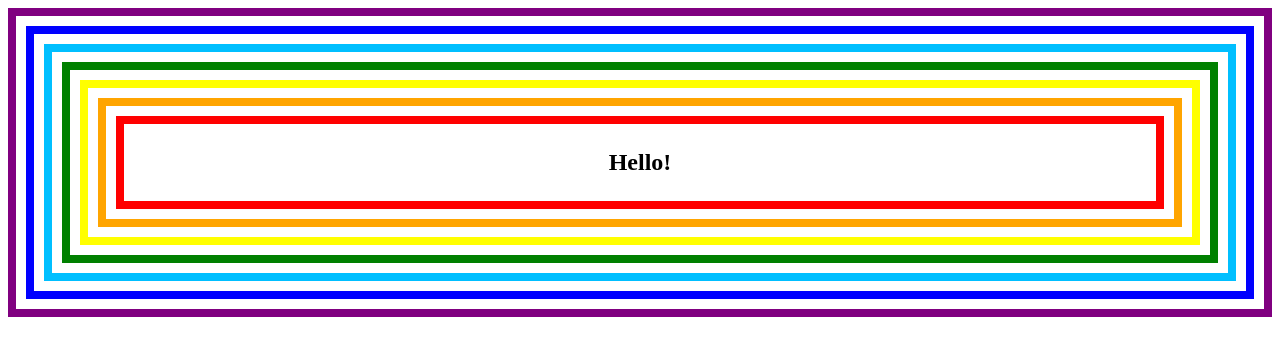
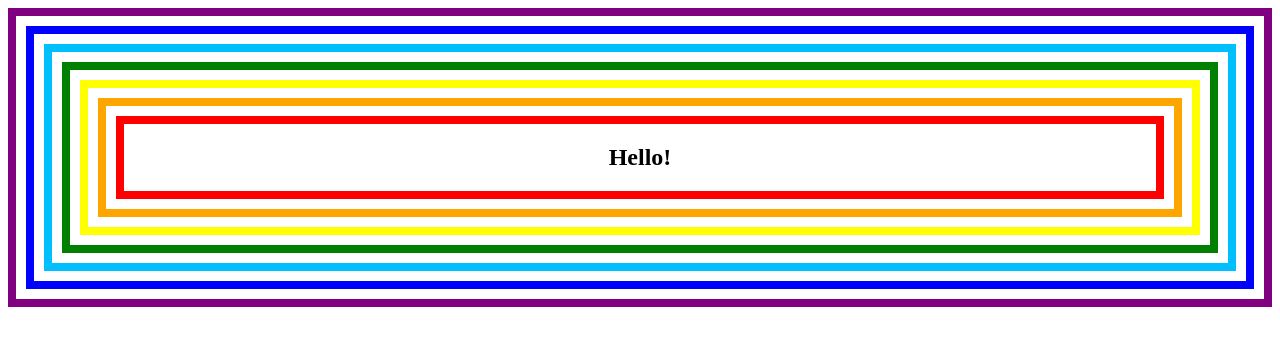
Before and after one commit to dicoun/FD3-Dicoun, a React app in the folder RainbowFrame/: page / in a window 1280 px wide. Built offline with nearby package versions, Linux system fonts and the light colour scheme.

Commit message:
correction

```diff
--- a/RainbowFrame/App.js
+++ b/RainbowFrame/App.js
@@ -6,22 +6,8 @@ import ReactDOM from 'react-dom';
 import RainbowFrame from './components/RainbowFrame';
 
 let colors = ['red','orange', 'yellow','green', '#00BFFF', 'blue', 'purple'];
-let count = 0;
-let Frame = '';
-
-colors.forEach(color =>
-{
-    if(!count){
-        Frame = <RainbowFrame color={color}><div className='firstFrame'>Hello!</div></RainbowFrame>;
-    }
-    else{
-        Frame = <RainbowFrame color={color}>{Frame}</RainbowFrame>;
-    }
-    count++;
-});
-
 
 ReactDOM.render(
-    <div>{Frame}</div>,
+    <RainbowFrame colors={colors}>Hello!</RainbowFrame>,
     document.getElementById('container')
 );
--- a/RainbowFrame/components/RainbowFrame.css
+++ b/RainbowFrame/components/RainbowFrame.css
@@ -3,6 +3,3 @@ div {
     font-weight: bold;
     text-align: center;
 }
-.firstFrame{
-   padding: 15px 0 15px 0;
-}
--- a/RainbowFrame/components/RainbowFrame.js
+++ b/RainbowFrame/components/RainbowFrame.js
@@ -6,16 +6,29 @@ import './RainbowFrame.css';
 class RainbowFrame extends React.Component {
 
   static propTypes = {
-    color: PropTypes.string.isRequired
+    colors: PropTypes.array.isRequired
   };
 
   render() {
+    let count = 0;
+    let Frame = '';
 
-    return (
-            <div style={{border:"solid 8px "+ this.props.color,padding:"10px"}}>
+    this.props.colors.forEach(color =>
+    {
+        if(!count){
+            Frame = <div style={{border:"solid 8px "+ color, padding:"20px"}}>
                 {this.props.children}
             </div>
-    );
+        }
+        else{
+            Frame = <div style={{border:"solid 8px "+ color,padding:"10px"}}>
+                {Frame}
+            </div>
+        }
+        count++;
+    });
+
+    return Frame;
 
   }
 
```
